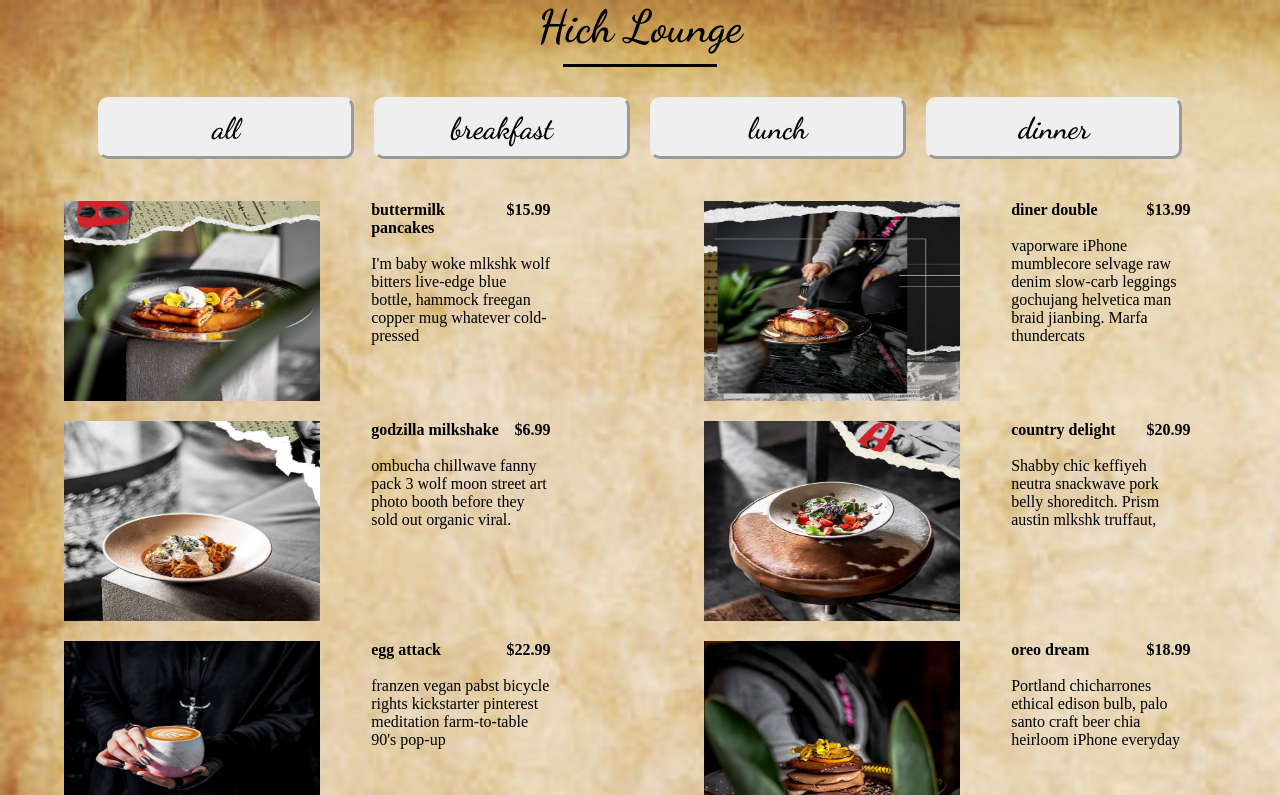
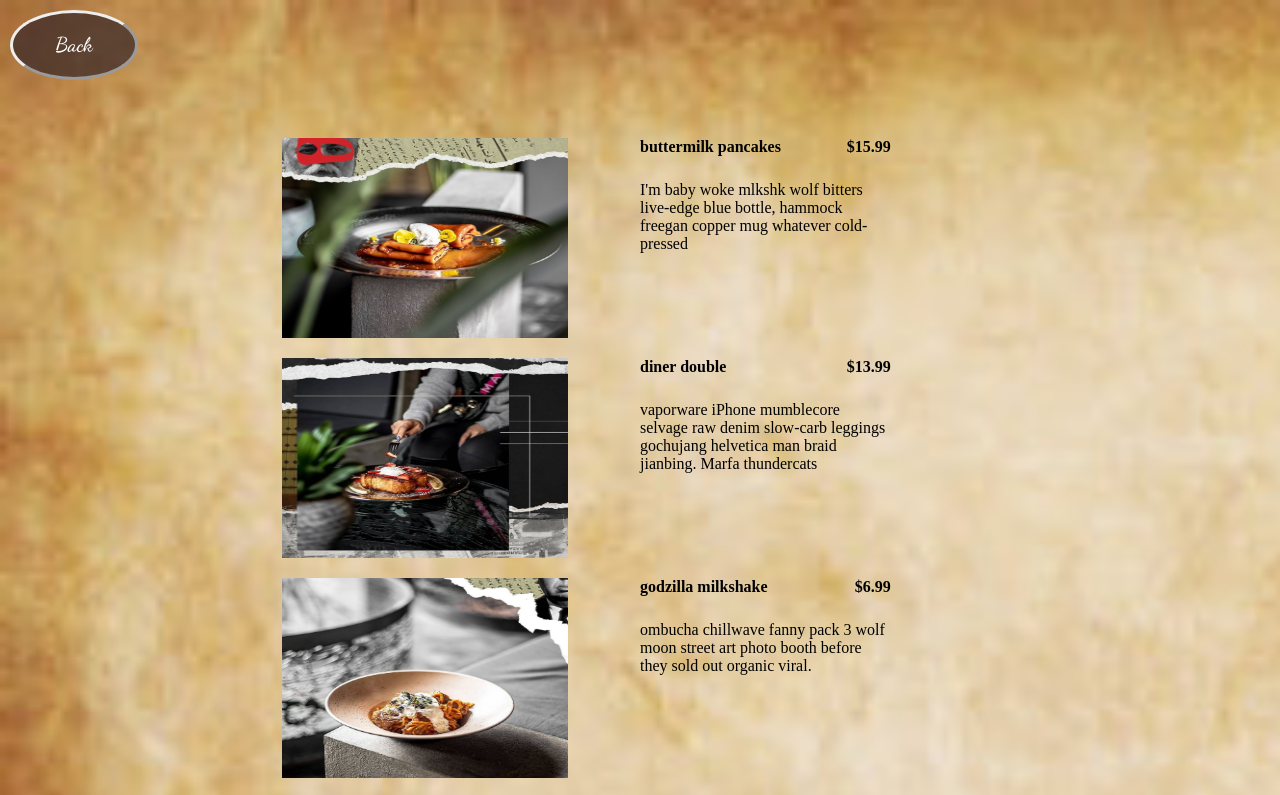
Before and after one commit to shadan-behzadian/Hich-Launge-Menu, a plain HTML site: page index.html in a window 1280 px wide. Both pictures are taken after a click on the button "all". Shown: the top 795 px of the page. Drawn offline with Linux system fonts and the light colour scheme; a web font is replaced by a local one.

Commit message:
main page added  - back button added - minor css modifications on color margins and padding

```diff
--- a/app.js
+++ b/app.js
@@ -83,10 +83,11 @@ const menu = [
 
 const sectionCenter = document.querySelector(".section-center");
 const container = document.querySelector(".conatiner-btn");
+const mainPage = document.querySelector(".mainPage");
+const goBack = document.querySelector(".goBack");
 
 // Load all items
 window.addEventListener("DOMContentLoaded", function () {
-  displayMenuItems(menu);
   displayMenuButtons();
 });
 
@@ -94,7 +95,8 @@ window.addEventListener("DOMContentLoaded", function () {
 function displayMenuItems(menuItems) {
   let displayMenu = menuItems.map(function (item) {
     console.log(item);
-    return ` <div class='menu-item'>
+    return `
+    <div class='menu-item'>
 <div class='item-photo'>
     <img src=${item.img}  class='photo' alt=${item.title}>
 </div>
@@ -113,6 +115,7 @@ function displayMenuItems(menuItems) {
   });
   displayMenu = displayMenu.join("");
   // console.log(displayMenu)
+  document.querySelector(".goBack").style.display = "block";
   sectionCenter.innerHTML = displayMenu;
 }
 //display buttons to Filter menu items
@@ -141,8 +144,18 @@ function displayMenuButtons() {
       // console.log(e.currentTarget.dataset.id)
       const catagory = e.currentTarget.dataset.id;
       const menuCatagory = menu.filter(function (menuItems) {
+        if (catagory == "all") {
+          return (
+            (mainPage.style.display = "none"),
+            (sectionCenter.style.display = "flex")
+          );
+        }
         if (catagory === menuItems.category) {
-          return menuItems;
+          return (
+            menuItems,
+            (mainPage.style.display = "none"),
+            (sectionCenter.style.display = "flex")
+          );
         }
       });
       // console.log(menuCatagory);
@@ -154,3 +167,9 @@ function displayMenuButtons() {
     });
   });
 }
+
+goBack.addEventListener("click", function () {
+  mainPage.style.display = "flex";
+  sectionCenter.style.display = "none";
+  goBack.style.display = "none";
+});
--- a/index.html
+++ b/index.html
@@ -1,49 +1,23 @@
 <!DOCTYPE html>
-<html>
+<html lang="fa">
   <head>
     <meta charset="utf-8" />
-    <title>Hich Lounge Menue</title>
+    <title>Hich Lounge Menu</title>
     <link rel="stylesheet" href="./style.css" />
   </head>
   <body>
-    <section class="menu">
-      <!--title -->
+    <!--main page-->
+    <section class="mainPage">
       <div class="title">
-        <h2>Hich Lounge</h2>
+        <h2>Hich Launge</h2>
         <div class="underline"></div>
       </div>
-      <!--filter buttons-->
-      <!---dataset value === catagory property from JSON so not change it (used for filtering) -->
-      <div class="conatiner-btn">
-        <!-- <button class='filter-btn' type='button' data-id="all">All</button>
-        <button class='filter-btn' type='button' data-id="breakfast">Breakfast</button>
-        <button class='filter-btn' type='button' data-id="lunch">Lunch</button>
-        <button class='filter-btn' type='button' data-id="dinner">Dinner</button> -->
-      </div>
-
-      <!--menu items-->
-      <div class="section-center">
-        <!--single item-->
-        <!-- <div class="menu-item">
-          <div class="item-photo">
-            <img src="./images/item-1.jpeg" class="photo" alt="food1" />
-          </div>
-
-         <div class="item-info">
-            <div class="item-name-price">
-              <h4 class="food-title">butter milk pancake</h4>
-              <h4 class="food-price">$15</h4>
-         </div>
-        <div class="item-text">
-              <p>
-                I'm baby woke mlkshk wolf bitters live-edge blue bottle, hammock
-                freegan copper mug whatever cold-pressed
-              </p>
-            </div>
-          </div>
-        </div> -->
-      </div>
+      <div class="conatiner-btn"></div>
     </section>
+    <!--back btn-->
+    <button class="goBack">Back</button>
+    <!--menu items-->
+    <div class="section-center"></div>
 
     <!--javascript -->
     <script src="./app.js"></script>
--- a/style.css
+++ b/style.css
@@ -1,29 +1,61 @@
 @import url("https://fonts.googleapis.com/css2?family=Architects+Daughter&family=Dancing+Script:wght@600&display=swap");
-
+@import url("https://fonts.googleapis.com/css2?family=Scheherazade:wght@700&display=swap");
 * {
   padding: 0;
   margin: 0;
   box-sizing: border-box;
 }
 
-.menu {
+.mainPage {
   background-image: url(./images/burned.jpg);
   background-repeat: no-repeat;
   background-size: cover;
+  min-height: 100vh;
+  display: flex;
+  flex-direction: column;
+}
+
+.goBack {
+  font-family: "Architects Daughter", cursive;
+  font-family: "Dancing Script", cursive;
+  width: 10%;
+  padding: 20px 5px;
+  font-size: 20px;
+  margin: 10px 10px;
+  border-radius: 10px;
+  border: outset;
+  display: none;
+  position: absolute;
+  display: none;
+  background-color: rgba(54, 38, 38, 0.705);
+  border-radius: 50%;
+  color: white;
+  cursor: pointer;
+}
+.goBack:hover {
+  color: rgba(54, 38, 38, 0.705);
+  background-color: rgb(245, 238, 234);
 }
 
 .section-center {
-  margin: 5% 0;
-  display: flex;
+  background-image: url(./images/burned.jpg);
+  background-repeat: no-repeat;
+  background-size: cover;
+  padding: 10%;
+  display: none;
+  flex-direction: column;
+  border: 10px black;
+  align-items: center;
+
   flex-wrap: wrap;
+  min-height: 100vh;
 }
 
 .title {
-  font-family: "Architects Daughter", cursive;
-  font-family: "Dancing Script", cursive;
+  font-family: "Scheherazade", serif;
   text-align: center;
   font-size: 30px;
-  margin: auto;
+  margin: 10% auto 2% auto;
   width: 30%;
 }
 
@@ -55,7 +87,7 @@
 
 .menu-item {
   display: flex;
-  width: 40%;
+  width: 70%;
   height: 200px;
   margin: 10px 5%;
   flex-wrap: wrap;
@@ -63,7 +95,7 @@
 
 .item-photo {
   height: 200px;
-  width: 50%;
+  width: 40%;
 }
 
 .photo {
@@ -91,7 +123,9 @@
 
 .conatiner-btn {
   width: 100%;
-  height: 40px;
-  margin: 20px auto;
   text-align: center;
+  display: flex;
+  flex-direction: column;
+  align-items: center;
+  justify-content: center;
 }
```
